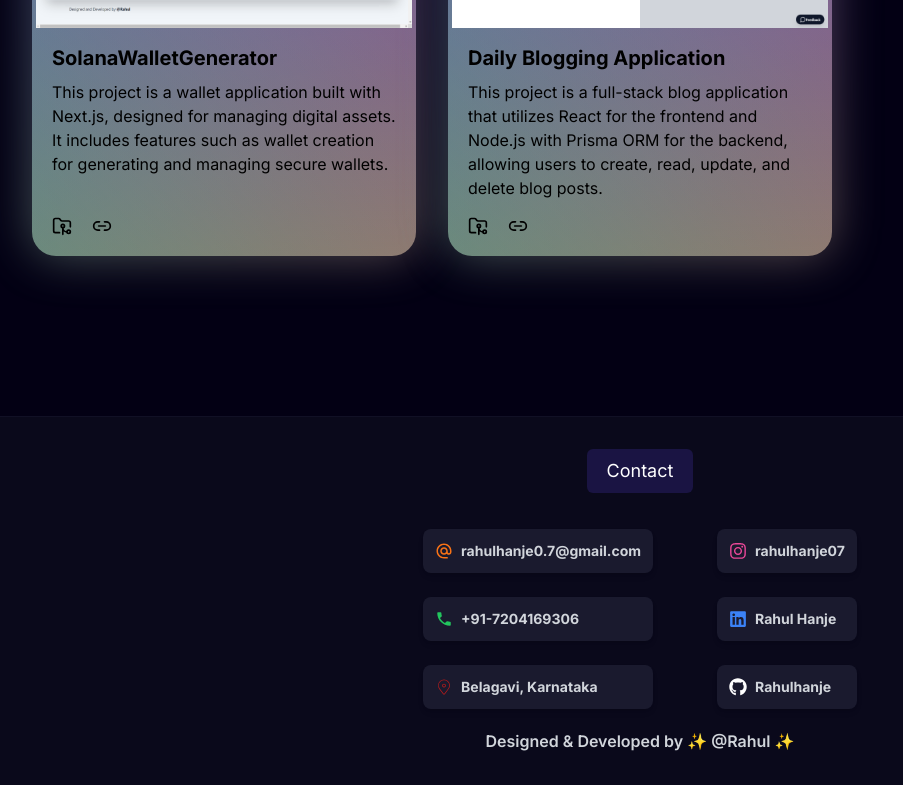
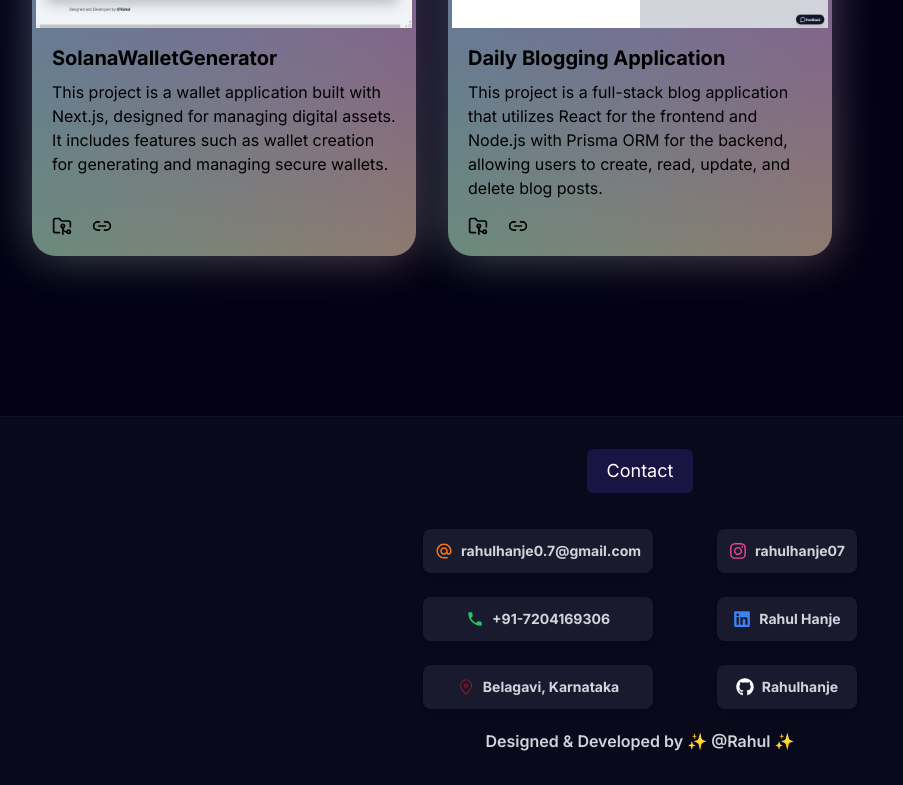
Before and after one commit to Rahulhanje/Portfolio, a Next.js app: page / in a window 1280 px wide. Shown: the part 3532-4317 px from the top of the page, without its empty margins (0-903 px from the left). Built offline with nearby package versions, Linux system fonts and the light colour scheme; a web font is replaced by a local one.

Commit message:
Footer responsive

```diff
--- a/components/main/Footer.tsx
+++ b/components/main/Footer.tsx
@@ -9,7 +9,7 @@ import { GrResume } from "react-icons/gr";
 
 function Footer() {
     return (
-        <footer id="contact" className="bg-[#1011238f]  text-gray-300 py-8 border-t border-[#25213b4e] flex flex-col justify-center items-center sm:w-screen w-[390px]">
+        <footer id="contact" className="bg-[#1011238f] text-gray-300 py-8 border-t border-[#25213b4e] flex flex-col justify-center items-center sm:w-screen w-[390px]">
 
             <motion.div
                 className="text-center"
@@ -34,7 +34,7 @@ function Footer() {
                         <LinkItem icon={<FaLinkedin className="text-blue-500 text-lg" />} href="https://www.linkedin.com/in/rahul-hanje-b31812252/" label="Rahul Hanje" />
                         <LinkItem icon={<FaGithub color="white" className="text-black text-lg" />} href="https://github.com/Rahulhanje" label="Rahulhanje" />
                         <div className="sm:hidden">
-                        <LinkItem icon={<GrResume  color="white" className="text-black text-lg " />} href="https://drive.google.com/file/d/1cyQbmoy75Acfh3VlueSPGpKSCK_DHlIT/view?usp=sharing" label="Resume" />
+                            <LinkItem icon={<GrResume color="white" className="text-black text-lg" />} href="https://drive.google.com/file/d/1cyQbmoy75Acfh3VlueSPGpKSCK_DHlIT/view?usp=sharing" label="Resume" />
                         </div>
                     </div>
                 </div>
@@ -45,17 +45,17 @@ function Footer() {
 }
 
 const ContactItem = ({ icon, label }: { icon: JSX.Element; label: string }) => (
-    <div className="flex items-center bg-[#1a1a2e] rounded-lg p-3 hover:bg-[#23233d] shadow-md transform hover:scale-105 transition duration-300 ease-in-out">
+    <div className="flex items-center justify-center bg-[#1a1a2e] rounded-lg p-3 hover:bg-[#23233d] shadow-md transform hover:scale-105 transition duration-300 ease-in-out">
         {icon}
-        <p className="text-sm font-bold ml-2">{label}</p>
+        <p className="text-sm font-bold ml-2 text-center">{label}</p>
     </div>
 );
 
 const LinkItem = ({ icon, href, label }: { icon: JSX.Element; href: string; label: string }) => (
     <Link href={href} passHref legacyBehavior>
-        <a target="_blank" rel="noopener noreferrer" className="flex items-center bg-[#1a1a2e] rounded-lg p-3 hover:bg-[#23233d] shadow-md transform hover:scale-105 transition duration-300 ease-in-out">
+        <a target="_blank" rel="noopener noreferrer" className="flex items-center justify-center bg-[#1a1a2e] rounded-lg p-3 hover:bg-[#23233d] shadow-md transform hover:scale-105 transition duration-300 ease-in-out">
             {icon}
-            <p className="text-sm font-bold ml-2">{label}</p>
+            <p className="text-sm font-bold ml-2 text-center">{label}</p>
         </a>
     </Link>
 );
```
